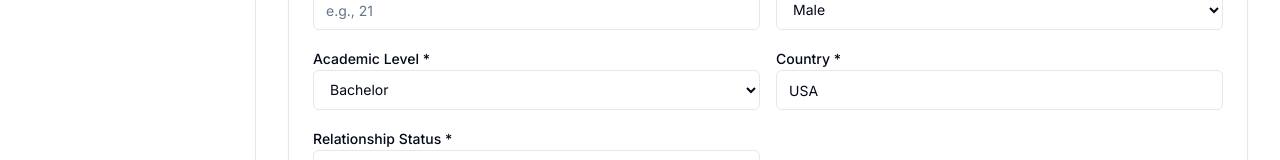
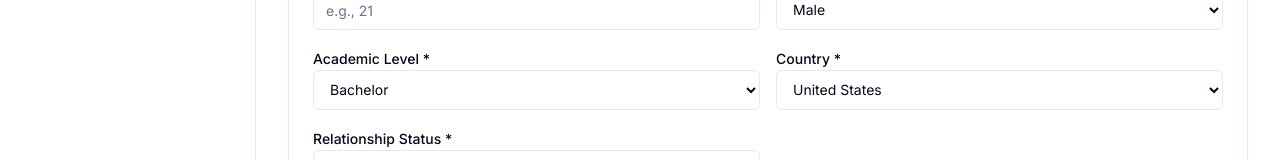
Before and after one commit to YahyaEajass05/WellSync, a Next.js app in the folder frontend/: page /predictions/academic in a window 1280 px wide. Shown: the part 482-642 px from the top of the page. Built offline with nearby package versions, Linux system fonts and the light colour scheme; no server answers; sample sign-in values are in the browser's storage.

Commit message:
feat: add country dropdown to academic prediction
- Replace text input with dropdown select
- Add 70+ countries for comprehensive selection
- Improve user experience with organized list
- Include 'Other' option for unlisted countries

```diff
--- a/frontend/app/(dashboard)/predictions/academic/page.tsx
+++ b/frontend/app/(dashboard)/predictions/academic/page.tsx
@@ -223,15 +223,84 @@ export default function AcademicImpactPredictionPage() {
 
                 <div>
                   <Label htmlFor="country">Country *</Label>
-                  <Input
+                  <select
                     id="country"
                     name="country"
-                    type="text"
                     required
                     value={formData.country}
                     onChange={handleInputChange}
-                    placeholder="e.g., USA"
-                  />
+                    className="flex h-10 w-full rounded-md border border-input bg-background px-3 py-2 text-sm"
+                  >
+                    <option value="USA">United States</option>
+                    <option value="UK">United Kingdom</option>
+                    <option value="Canada">Canada</option>
+                    <option value="Australia">Australia</option>
+                    <option value="India">India</option>
+                    <option value="China">China</option>
+                    <option value="Japan">Japan</option>
+                    <option value="Germany">Germany</option>
+                    <option value="France">France</option>
+                    <option value="Italy">Italy</option>
+                    <option value="Spain">Spain</option>
+                    <option value="Brazil">Brazil</option>
+                    <option value="Mexico">Mexico</option>
+                    <option value="South Korea">South Korea</option>
+                    <option value="Indonesia">Indonesia</option>
+                    <option value="Pakistan">Pakistan</option>
+                    <option value="Bangladesh">Bangladesh</option>
+                    <option value="Nigeria">Nigeria</option>
+                    <option value="Egypt">Egypt</option>
+                    <option value="South Africa">South Africa</option>
+                    <option value="Turkey">Turkey</option>
+                    <option value="Iran">Iran</option>
+                    <option value="Thailand">Thailand</option>
+                    <option value="Vietnam">Vietnam</option>
+                    <option value="Philippines">Philippines</option>
+                    <option value="Poland">Poland</option>
+                    <option value="Ukraine">Ukraine</option>
+                    <option value="Malaysia">Malaysia</option>
+                    <option value="Saudi Arabia">Saudi Arabia</option>
+                    <option value="Argentina">Argentina</option>
+                    <option value="Colombia">Colombia</option>
+                    <option value="Peru">Peru</option>
+                    <option value="Netherlands">Netherlands</option>
+                    <option value="Belgium">Belgium</option>
+                    <option value="Sweden">Sweden</option>
+                    <option value="Switzerland">Switzerland</option>
+                    <option value="Norway">Norway</option>
+                    <option value="Denmark">Denmark</option>
+                    <option value="Finland">Finland</option>
+                    <option value="Austria">Austria</option>
+                    <option value="Portugal">Portugal</option>
+                    <option value="Greece">Greece</option>
+                    <option value="Czech Republic">Czech Republic</option>
+                    <option value="Romania">Romania</option>
+                    <option value="Hungary">Hungary</option>
+                    <option value="New Zealand">New Zealand</option>
+                    <option value="Singapore">Singapore</option>
+                    <option value="UAE">United Arab Emirates</option>
+                    <option value="Israel">Israel</option>
+                    <option value="Ireland">Ireland</option>
+                    <option value="Sri Lanka">Sri Lanka</option>
+                    <option value="Nepal">Nepal</option>
+                    <option value="Myanmar">Myanmar</option>
+                    <option value="Kenya">Kenya</option>
+                    <option value="Ethiopia">Ethiopia</option>
+                    <option value="Ghana">Ghana</option>
+                    <option value="Morocco">Morocco</option>
+                    <option value="Algeria">Algeria</option>
+                    <option value="Tunisia">Tunisia</option>
+                    <option value="Chile">Chile</option>
+                    <option value="Venezuela">Venezuela</option>
+                    <option value="Ecuador">Ecuador</option>
+                    <option value="Bolivia">Bolivia</option>
+                    <option value="Paraguay">Paraguay</option>
+                    <option value="Uruguay">Uruguay</option>
+                    <option value="Costa Rica">Costa Rica</option>
+                    <option value="Panama">Panama</option>
+                    <option value="Jamaica">Jamaica</option>
+                    <option value="Other">Other</option>
+                  </select>
                 </div>
 
                 <div>
```
